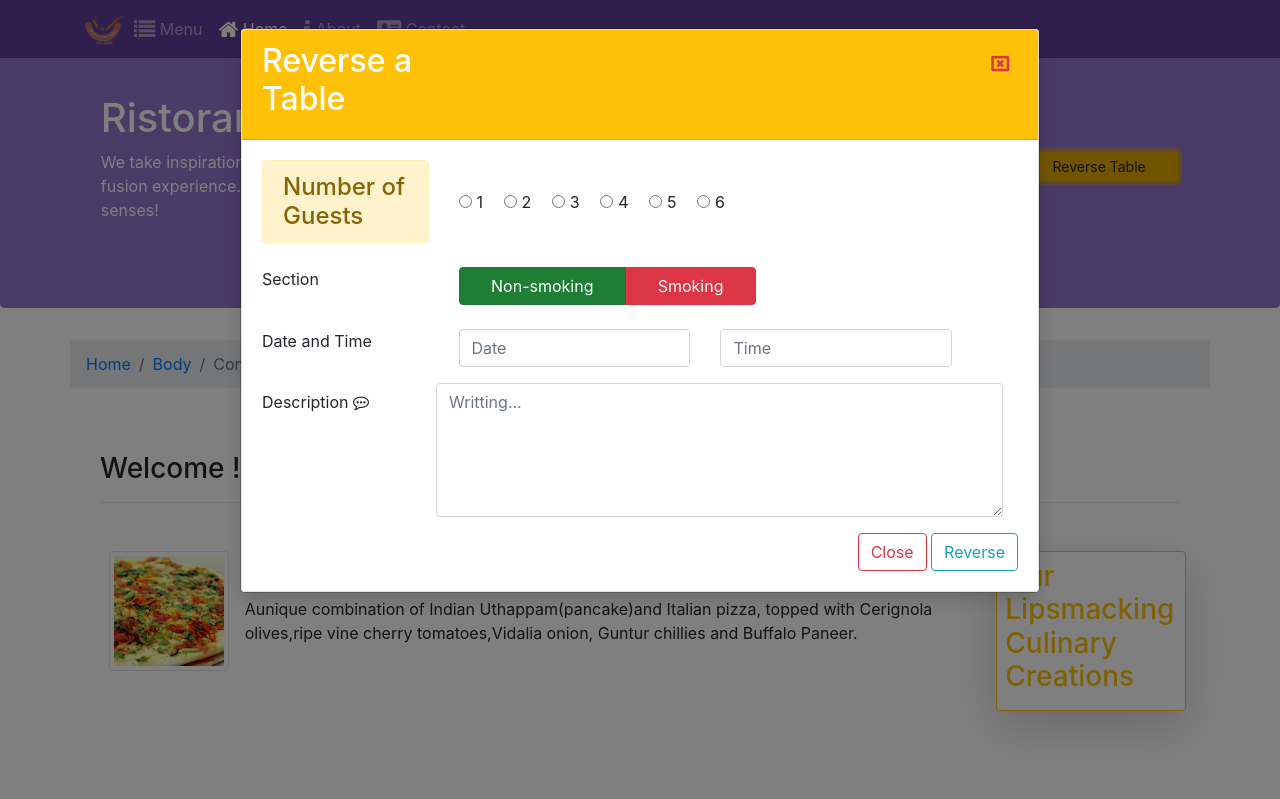
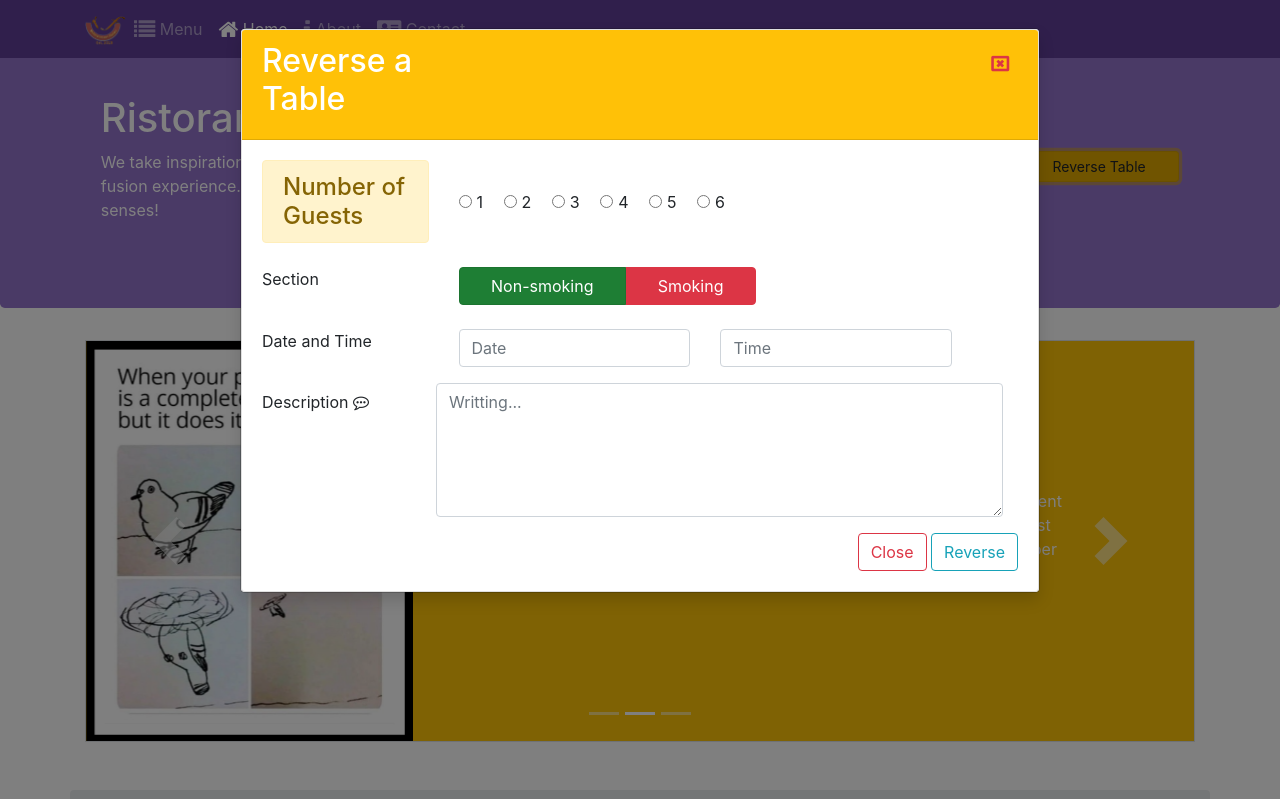
Before and after one commit to nguyenvu22/Lab3_FER201m, a website: page index.html in a window 1280 px wide. Both pictures are taken after a click on the link "Reverse Table". Shown: the top 799 px of the page. Drawn offline with nearby package versions, Linux system fonts and the light colour scheme.

Commit message:
phat qua cho cac em

```diff
--- a/index.html
+++ b/index.html
@@ -52,8 +52,56 @@
         </div>
     </header>
 
+    <div class="container">
+        <div class="row row-content">
+            <div class="col">
+                <div style="background: #ffc409;" id="mycarousel" class="carousel slide border" data-ride="carousel">
+                    <div class="carousel-inner" role="listbox">
+                        <div class="carousel-item active" style="height: 400px;">
+                            <img class="d-block img-fluid" style="position: absolute; top: 0; left: 0; min-height: 300px; width: 37%;" src="img/meme_1.jpg" >
+                            <div class="carousel-caption d-none d-md-block" style="right: 10%; left: 40%; bottom: 30%;">
+                                <h2>Uthappizza <span class="badge badge-danger">HOT</span><span class="badge badge-pill badge-default">$4.99</span></h2>
+                                <p class="d-none d-sm-block">Aunique combination of Indian Uthappam(pancake)and Italian pizza, topped with Cerignola olives,ripe vine cherry tomatoes,Vidalia onion, Guntur chillies and Buffalo Paneer.</p>
+                            </div>
+                        </div>
+                        <div class="carousel-item" style="height: 400px;">
+                            <img class="d-block img-fluid" style="position: absolute; top: 0; left: 0; min-height: 300px; width: 29.5%;"
+                                src="img/meme_2.jpg">
+                            <div class="carousel-caption d-none d-md-block" style="right: 10%; left: 40%; bottom: 30%;">
+                                <h2>Weekend Grand Buffet <span class="badge badge-danger">NEW</span> </h2>
+                                <p class="d-none d-sm-block">Featuring mouthwatering combinations withachoice of five different salads, six enticing appetizers,six main entrees and five choicest desserts. Free flowing bubbly and soft drinks.All for just$19.99 per person</p>
+                            </div>
+                        </div>
+                        <div class="carousel-item" style="height: 400px;">
+                            <img class="d-block img-fluid" style="position: absolute; top: 0; left: 0; min-height: 300px; width: 32%"
+                                src="img/meme_3.jpg">
+                            <div class="carousel-caption d-none d-md-block" style="right: 10%; left: 40%; bottom: 30%;">
+                                <h2>Alberto Somayya</h2>
+                                <h3>Executive Chef <i class="fa fa-glass" aria-hidden="true"></i></h3>
+                                <p class="d-none d-sm-block">Award winning three-star Michelin chef with wide International experience having worked closely with whos-who in the culinary world, he specializes in creating mouthwatering Indo-Italian fusion experiences.</p>
+                            </div>
+                        </div>
+                    </div>
+
+                    <ol class="carousel-indicators">
+                        <li data-target="#mycarousel" data-slide-to="0" class="active"></li>
+                        <li data-target="#mycarousel" data-slide-to="1"></li>
+                        <li data-target="#mycarousel" data-slide-to="2"></li>
+                    </ol>
+                    <a class="carousel-control-prev" href="#mycarousel" role="button" data-slide="prev">
+                        <span class="carousel-control-prev-icon p-4"></span>
+                    </a>
+                    <a class="carousel-control-next" href="#mycarousel" role="button" data-slide="next">
+                        <span class="carousel-control-next-icon p-4"></span>
+                    </a>
+
+                </div>
+            </div>
+        </div>
+    </div>
+
     <!-- Task-2 -->
-    <div class="container">
+    <div class="container mt-5">
         <div class="row">
             <ol class="col-12 breadcrumb">
                 <li class="breadcrumb-item"><a href="./index.html">Home</a></li>
```
Also changed, not shown: aboutus.html (+1 -1 lines), img/meme_1.jpg (added), img/meme_2.jpg (added), img/meme_3.jpg (added).
